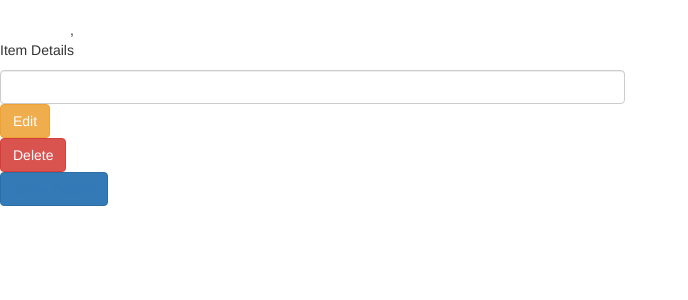
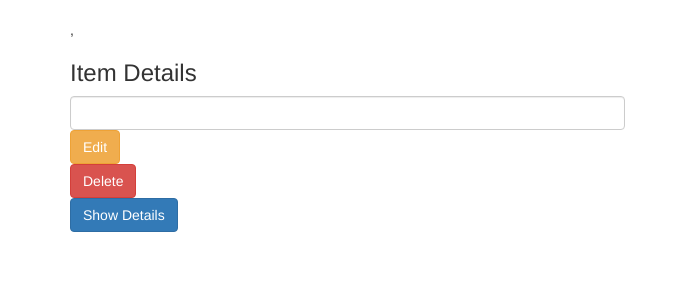
Before and after one commit to Jclewis1989/Item-Catalog, a Flask app: template templates/editItem.html in a window 1280 px wide. Shown: the part 52-352 px from the top of the page, without its empty margins (0-688 px from the left). Run offline with Flask 2, Linux system fonts and the light colour scheme; the template is opened without the code that fills it, so the values that code supplies are empty; some libraries are stand-ins or nearby versions.

Commit message:
editItem.html

```diff
--- a/templates/editItem.html
+++ b/templates/editItem.html
@@ -1,20 +1,22 @@
 {% include 'layout.html' %}
 
 {% block body %}
+<div class="container">
         <div class="row">
                 <div class="col-lg-6">
                         <form action="{{ url_for('editItem', item_id = item.id)}}" method="POST">
-                    <p>Item Details</p>
+                                <h3 class="h3 text-dark">Item Details</h3>
                                     <input type ='text' size='30' class="form-control" name='name' placeholder='{{ item.name }}'>
-                <input type='submit' class="btn btn-md btn-warning" value='Edit'>
+                            <input type='submit' class="btn btn-md btn-warning inline__btn" value='Edit'>
 
                             </form>
 
                             <form action="{{ url_for('deleteItem', item_id = item.id)}}" method="POST">
-                    <input type='submit' class="btn btn-md btn-danger" value='Delete'>
+                                <input type='submit' class="btn btn-md btn-danger inline__btn" value='Delete'>
                             </form>
 
-                <button class="btn btn-md btn-primary"><a href="{{ url_for('showItem', item_id = item.id) }}">Show Details</a></button>
+                            <a href="{{ url_for('showItem', item_id = item.id) }}" class="btn btn-primary text-white inline__btn">Show Details</a></button>
+                </div>
             </div>
 </div>
 {% endblock %}
```
Lines whose indentation alone changed are shown as unchanged.
